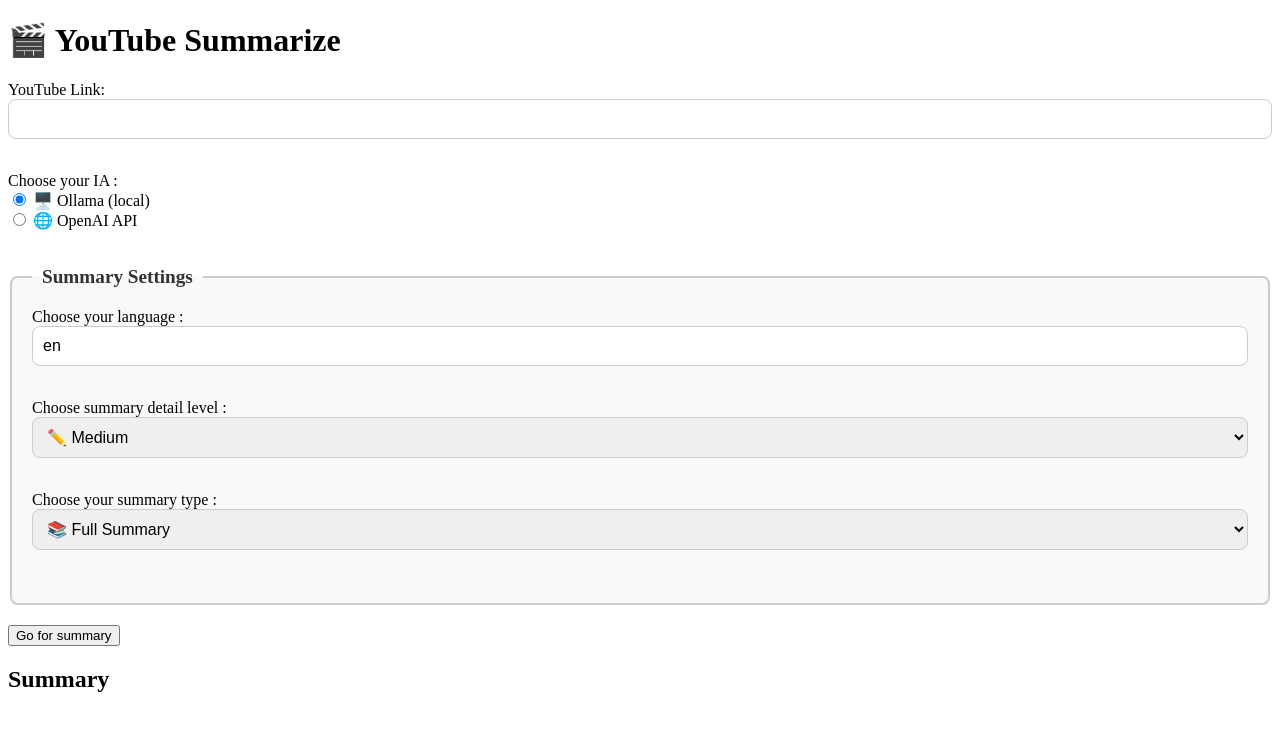
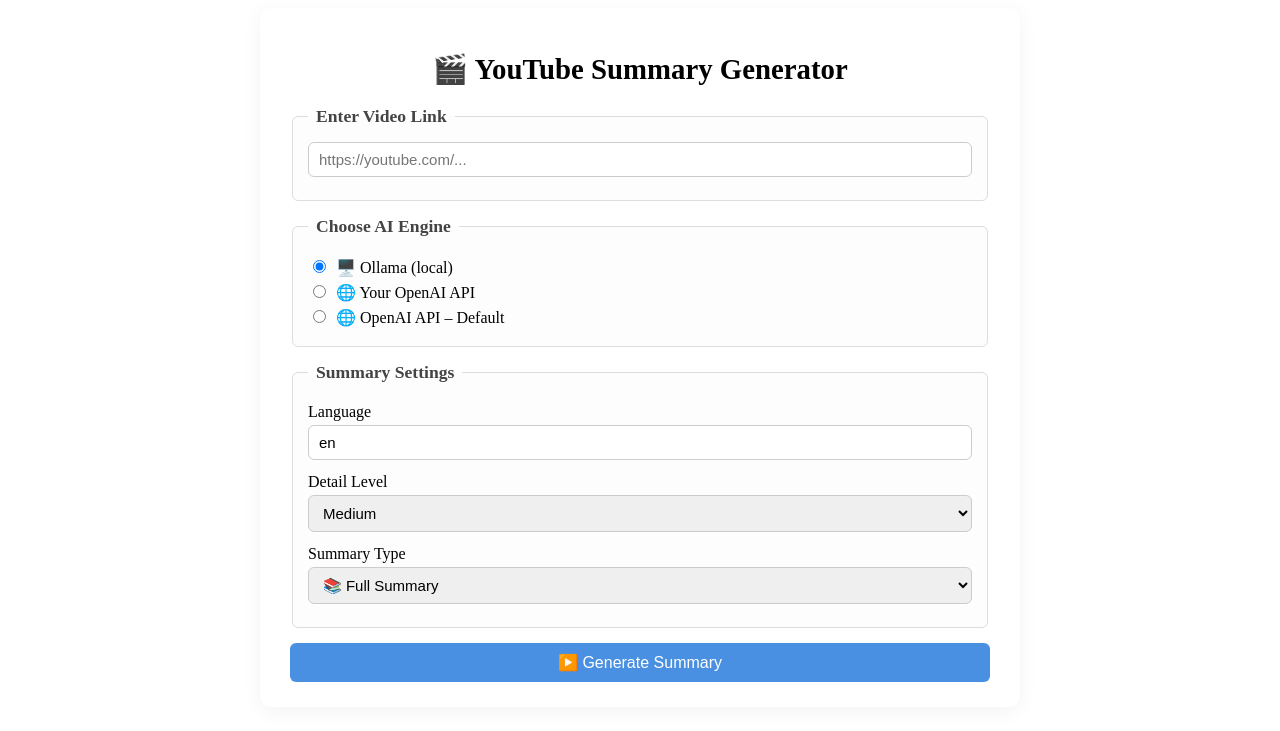
Before and after one commit to yasminapps/yt-summarizer-ia, a Flask app: page / in a window 1280 px wide. Shown: the top 731 px of the page. Run offline with Flask 3, Linux system fonts and the light colour scheme.

Commit message:
Design refactoring + AI API choices clarification

```diff
--- a/static/script.js
+++ b/static/script.js
@@ -8,22 +8,25 @@
     }
 
     // 🧠 Affichage dynamique de la config OpenAI
-    const openaiRadio = document.getElementById('openai');
-    const ollamaRadio = document.getElementById('ollama');
+    const engineRadios = document.querySelectorAll('input[name="engine"]');
     const configDiv = document.getElementById('openai-config');
 
     function toggleConfig() {
-        if (openaiRadio && openaiRadio.checked) {
+        const selected = document.querySelector('input[name="engine"]:checked');
+        if (selected && selected.value === 'openai-user') {
             configDiv.style.display = 'block';
         } else {
             configDiv.style.display = 'none';
+            document.getElementById("api_url").value = "";
+            document.getElementById("api_key").value = "";
         }
     }
 
-    if (openaiRadio && ollamaRadio && configDiv) {
-        openaiRadio.addEventListener('change', toggleConfig);
-        ollamaRadio.addEventListener('change', toggleConfig);
-        toggleConfig(); // exécute au démarrage
+    if (engineRadios.length && configDiv) {
+        engineRadios.forEach(radio => {
+            radio.addEventListener('change', toggleConfig);
+        });
+        toggleConfig(); // Appel initial
     }
 };
 
@@ -38,15 +41,13 @@
     let dotInterval = null;
 
     function startLoadingAnimation() {
-        summaryResult.textContent = "⏳ Generating summary";
         loadingAnimation.style.display = "flex";
         let dots = "";
         dotInterval = setInterval(() => {
-            dots = dots.length < 3 ? dots + "." : "";
+            dots = dots.length < 3 ? dots + "." : ".";
             loadingDots.textContent = dots;
         }, 500);
     }
-
     function stopLoadingAnimation() {
         clearInterval(dotInterval);
         loadingAnimation.style.display = "none";
@@ -60,9 +61,9 @@
         summaryResult.textContent = "";
         errorMessage.textContent = "";
         tokenInfo.textContent = "";
-
         const formData = new FormData(form);
 
+        document.getElementById("summary-container").style.display = "block";
         startLoadingAnimation();
 
         try {
--- a/static/style.css
+++ b/static/style.css
@@ -1,47 +1,141 @@
+Ò≈body {
+    font-family: 'Segoe UI', sans-serif;
+    background-color: #f5f7fa;
+    color: #333;
+    margin: 0;
+    padding: 20px;
+}
+
+.container {
+    max-width: 700px;
+    margin: 0 auto;
+    background: white;
+    padding: 25px 30px;
+    border-radius: 12px;
+    box-shadow: 0 4px 20px rgba(0, 0, 0, 0.05);
+}
+
+h1 {
+    font-size: 1.8em;
+    text-align: center;
+    margin-bottom: 20px;
+}
+
+h2 {
+    font-size: 1.4em;
+    margin-bottom: 10px;
+}
+
 fieldset {
-    border: 2px solid #ccc;
-    border-radius: 8px;
-    padding: 20px;
-    margin-bottom: 20px;
-    background-color: #f9f9f9;
+    border: 1px solid #ddd;
+    border-radius: 6px;
+    padding: 15px;
+    margin-bottom: 15px;
+    background-color: #fdfdfd;
 }
 
 legend {
     font-weight: bold;
-    font-size: 1.2em;
-    padding: 0 10px;
-    color: #333;
+    font-size: 1.1em;
+    padding: 0 8px;
+    color: #444;
 }
 
-/* Uniformiser tous les champs */
+label {
+    display: block;
+    margin: 5px 0 4px;
+    font-weight: 500;
+}
+
 input[type="text"],
 input[list],
+input[type="password"],
 select,
 textarea {
     width: 100%;
-    padding: 10px;
-    font-size: 16px;
-    border-radius: 8px;
+    padding: 8px 10px;
+    font-size: 15px;
+    border-radius: 6px;
     border: 1px solid #ccc;
     box-sizing: border-box;
-    margin-bottom: 15px;
+    margin-bottom: 8px;
+}
+
+input[type="radio"] {
+    margin-right: 6px;
+}
+
+#openai-config {
+    margin-top: 8px;
+}
+
+.btn-submit {
+    display: block;
+    width: 100%;
+    padding: 10px 0;
+    font-size: 16px;
+    background-color: #4a90e2;
+    color: white;
+    border: none;
+    border-radius: 6px;
+    cursor: pointer;
+    transition: background-color 0.2s ease-in-out;
+}
+
+.btn-submit:hover {
+    background-color: #3a78c2;
+}
+
+#summary-container {
+    margin-top: 25px;
 }
 
 #loading-animation {
     display: none;
     align-items: center;
-    gap: 10px;
+    gap: 8px;
     margin-bottom: 10px;
 }
 
 #loading-dots {
-    font-size: 1.5em;
+    font-size: 1.3em;
     font-weight: bold;
     animation: blink 1s infinite;
 }
 
 @keyframes blink {
-    0%   { opacity: 1; }
-    50%  { opacity: 0.5; }
+    0% { opacity: 1; }
+    50% { opacity: 0.4; }
     100% { opacity: 1; }
 }
+
+#summary-actions button {
+    margin-right: 10px;
+    padding: 6px 12px;
+    font-size: 14px;
+    border: none;
+    border-radius: 5px;
+    background-color: #ddd;
+    cursor: pointer;
+}
+
+#summary-actions button:hover {
+    background-color: #ccc;
+}
+
+.copy-feedback {
+    font-size: 0.9em;
+    color: green;
+}
+
+.error-message {
+    color: red;
+    font-size: 0.95em;
+    margin-top: 8px;
+}
+
+.token-info {
+    font-size: 0.9em;
+    color: #666;
+    margin-top: 6px;
+}
--- a/templates/index.html
+++ b/templates/index.html
@@ -3,108 +3,75 @@
 <head>
   <meta charset="UTF-8">
   <title>YT Summarizer IA</title>
-    <link rel="stylesheet" href="{{ url_for('static', filename='style.css') }}">
+  <link rel="stylesheet" href="{{ url_for('static', filename='style.css') }}">
 </head>
 <body>
-  <h1>🎬 YouTube Summarize</h1>
+  <div class="container">
+    <h1>🎬 YouTube Summary Generator</h1>
+    <form method="POST" action="/summarize" class="summary-form">
+      <fieldset>
+        <legend>Enter Video Link</legend>
+        <input type="text" name="youtube_url" id="youtube_url" placeholder="https://youtube.com/..." required>
+      </fieldset>
 
-  <form method="POST" action="/summarize">
-    <label for="youtube_url">YouTube Link:</label><br>
-    <input type="text" name="youtube_url" id="youtube_url" required><br><br>
+      <fieldset>
+        <legend>Choose AI Engine</legend>
+        <label><input type="radio" name="engine" id="ollama" value="ollama" checked> 🖥️ Ollama (local)</labe>
+        <label><input type="radio" name="engine" id="openai-user" value="openai-user"> 🌐 Your OpenAI API</label>
+        <div id="openai-config" style="display: none;">
+          <input type="text" id="api_url" name="api_url" placeholder="API URL">
+          <input type="password" id="api_key" name="api_key" placeholder="API Key">
+        </div>
+        <label>
+        <input type="radio" name="engine" id="openai-default" value="openai-default">
+        🌐 OpenAI API – Default
+        </label>
+      </fieldset>
 
-    <label>Choose your IA :</label><br>
-    <input type="radio" id="ollama" name="engine" value="ollama" checked>
-    <label for="ollama">🖥️ Ollama (local)</label><br>
+      <fieldset>
+        <legend>Summary Settings</legend>
+        <label for="language">Language</label>
+        <input list="languages" name="language" id="language" required placeholder="e.g. en, fr, es">
+        <datalist id="languages">
+          <option value="en"><option value="fr"><option value="es"><option value="de">
+          <option value="it"><option value="pt"><option value="ar"><option value="zh">
+        </datalist>
 
-    <input type="radio" id="openai" name="engine" value="openai">
-    <label for="openai">🌐 OpenAI API</label><br><br>
+        <label for="detail_level">Detail Level</label>
+        <select name="detail_level" id="detail_level">
+          <option value="short">Short</option>
+          <option value="medium" selected>Medium</option>
+          <option value="detailed">Detailed</option>
+        </select>
 
-    <div id="openai-config" style="display: none; margin-top: 10px;">
-      <label for="api_url">API URL :</label><br>
-      <input type="text" id="api_url" name="api_url" placeholder="https://api.openai.com/v1/chat/completions" size="90"><br><br>
-      <label for="api_key">Clé API :</label><br>
-      <input type="password" id="api_key" name="api_key" placeholder="sk-..." size="90"><br><br>
-    </div>
-    <br>
-<fieldset>
-    <label for="language" title="You can choose any language, even if it's not listed.">
-        Choose your language :
-    </label><br>
-        <legend>Summary Settings</legend>
+        <label for="summary_type">Summary Type</label>
+        <select name="summary_type" id="summary_type">
+          <option value="full" selected>📚 Full Summary</option>
+          <option value="tools">📄 Tools & Methods</option>
+          <option value="insights">💡 Key Learnings</option>
+        </select>
+      </fieldset>
 
-    <input list="languages" name="language" id="language" required placeholder="e.g. en, fr, es">
+      <button type="submit" class="btn-submit">▶️ Generate Summary</button>
+    </form>
 
-    <datalist id="languages">
-        <option value="en">English</option>
-        <option value="fr">French</option>
-        <option value="es">Spanish</option>
-        <option value="de">German</option>
-        <option value="it">Italian</option>
-        <option value="pt">Portuguese</option>
-        <option value="ar">Arabic</option>
-        <option value="zh">Chinese</option>
-        <option value="ja">Japanese</option>
-        <option value="ko">Korean</option>
-        <option value="ru">Russian</option>
-        <option value="hi">Hindi</option>
-        <option value="nl">Dutch</option>
-        <option value="sv">Swedish</option>
-        <option value="tr">Turkish</option>
-        <option value="pl">Polish</option>
-        <option value="he">Hebrew</option>
-        <option value="fa">Persian</option>
-        <option value="id">Indonesian</option>
-        <option value="vi">Vietnamese</option>
-        <option value="th">Thai</option>
-        <option value="uk">Ukrainian</option>
-        <option value="el">Greek</option>
-        <option value="no">Norwegian</option>
-        <option value="cs">Czech</option>
-        <option value="ro">Romanian</option>
-        <option value="da">Danish</option>
-        <option value="hu">Hungarian</option>
-        <option value="fi">Finnish</option>
-        <option value="so">Somali</option>
-    </datalist>
-    <br><br>
-    <label for="detail_level">Choose summary detail level :</label><br>
-    <select name="detail_level" id="detail_level" required>
-        <option value="short" title="One sentence per idea.">🪶 Short</option>
-        <option value="medium" selected title="Quick but informative summary.">✏️ Medium</option>
-        <option value="detailed" title="Complete and detailed version of the content.">📚 Detailed</option>
-    </select>
-    <br><br>
+    <div id="summary-container" style="display: none;">
+      <h2>Summary</h2>
+      <div id="loading-animation" style="display: none; align-items: center; gap: 10px;">
+          <span style="font-weight: bold;">⏳ Generating summary <span id="loading-dots">.</span></span>
+      </div>
+      <div id="summary-result" style="white-space: pre-wrap;"></div>
+      <div id="token-info" class="token-info"></div>
+      <div id="error-message" class="error-message"></div>
 
-    <label for="summary_type">Choose your summary type :</label><br>
-    <select name="summary_type" id="summary_type" required>
-      <option value="full" selected title="A complete summary of the entire video.">
-        📚 Full Summary
-      </option>
-      <option value="tools" title="List of tools, methods or techniques mentioned in the video.">
-        📄 Tools & Methods
-      </option>
-      <option value="insights" title="Only key insights or lessons. Not a full summary.">
-        💡 Key Learnings
-      </option>
-    </select>
-    <br><br>
-    </fieldset>
-    <button type="submit">Go for summary</button>
-  </form>
-    <div id="summary-container">
-        <h2>Summary</h2>
-        <div id="summary-result" style="white-space: pre-wrap;"></div>
-        <div id="loading-animation" style="display: none; align-items: center; gap: 10px;">
-            <span id="loading-dots" style="font-size: 1.5em;">.</span>
-        </div>
-        <div id="token-info" style="font-size: 0.9em; color: #555;"></div>
-        <div id="error-message" style="color: red;"></div>
-        <div id="summary-actions" style="margin-top: 10px; display: none;">
+      <div id="summary-actions" style="margin-top: 10px; display: none;">
         <button onclick="downloadSummary()">📥 Download</button>
         <button onclick="copySummary()">📋 Copy</button>
-        <span id="copy-feedback" style="margin-left: 10px; color: green;"></span>
-        </div>
+        <span id="copy-feedback" class="copy-feedback"></span>
+      </div>
     </div>
-<script src="{{ url_for('static', filename='script.js') }}"></script>
+  </div>
+
+  <script src="{{ url_for('static', filename='script.js') }}"></script>
 </body>
 </html>
```
Also changed, not shown: docs/user_tests.md (added, +60 -0 lines), services/ia_client_factory.py (+8 -2 lines).
